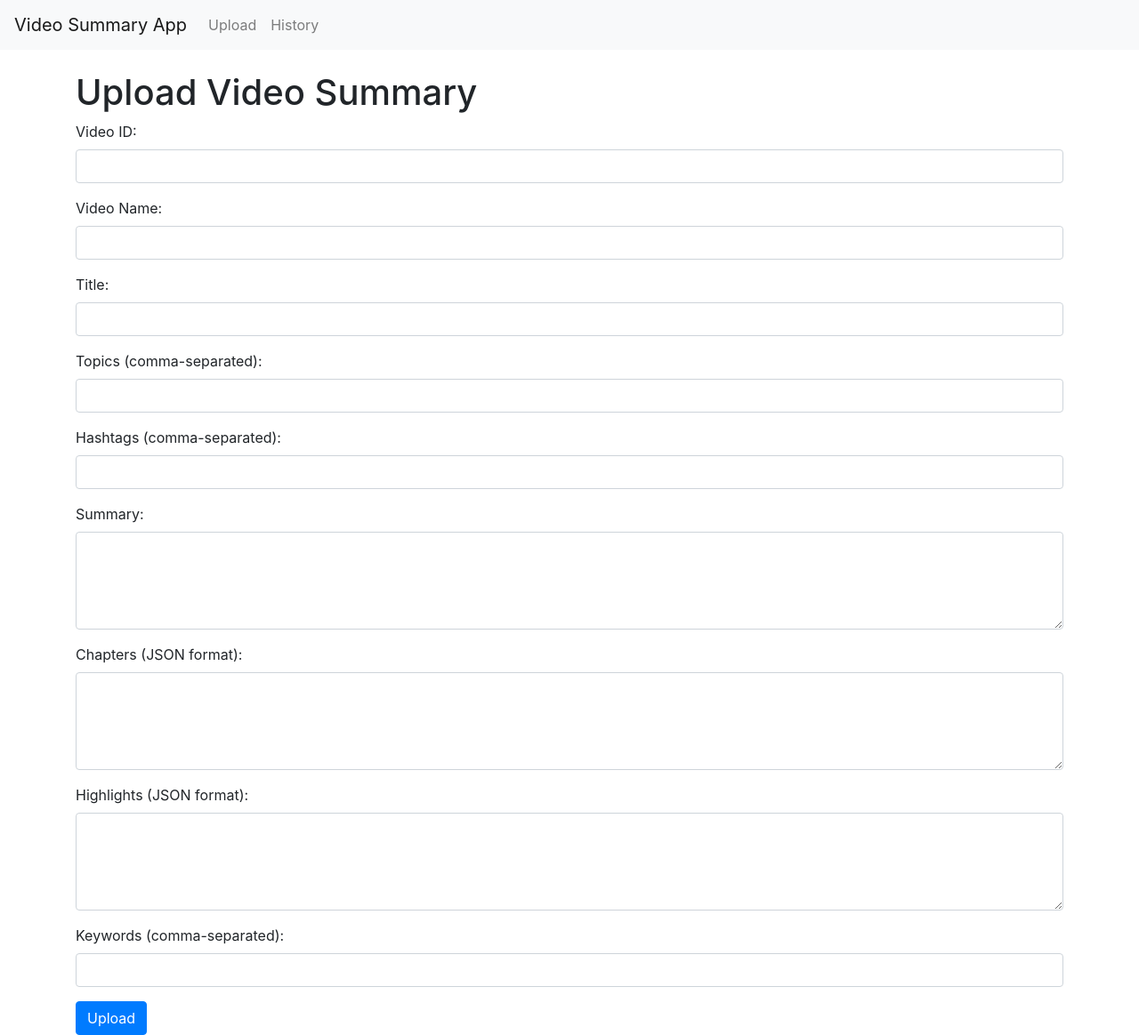
After one commit to qzyu999/twelve-labs-sample-proj, a Flask app: template templates/upload.html in a window 1280 px wide. The commit adds this page. Shown: the whole page at 89% size. Run offline with Flask 3, Linux system fonts and the light colour scheme; the template is opened without the code that fills it, so the values that code supplies are empty; some libraries are stand-ins or nearby versions.

Commit message:
Add updated code

```diff
--- a/app.py
+++ b/app.py
@@ -1,137 +1,66 @@
-# import os
-# import random
-# import string
-# from flask import Flask, render_template, request, redirect, url_for
-# from twelvelabs import TwelveLabs
-# from twelvelabs.models.task import Task
-
-# app = Flask(__name__)
-
-# # Twelve Labs configuration
-# API_KEY = os.getenv('API_KEY')
-# client = TwelveLabs(api_key=API_KEY)
-# ALLOWED_EXTENSIONS = ['mp4']
-# UPLOAD_FOLDER = 'static/videos'
-# app.config['UPLOAD_FOLDER'] = UPLOAD_FOLDER
-
-# def allowed_file(filename):
-#     return '.' in filename and filename.rsplit('.', 1)[1].lower() in ALLOWED_EXTENSIONS
-
-# def generate_unique_index_name(base_name):
-#     random_string = ''.join(random.choices(string.ascii_lowercase + string.digits, k=8))
-#     return f"{base_name}-{random_string}"
-
-# @app.route('/')
-# def index():
-#     return render_template('index.html')
-
-# @app.route('/upload', methods=['POST'])
-# def upload():
-#     if 'video' not in request.files:
-#         return "No video file found"
-
-#     video = request.files['video']
-#     if video.filename == "":
-#         return 'No video file selected'
-
-#     if video and allowed_file(video.filename):
-#         video_path = os.path.join(app.config['UPLOAD_FOLDER'], video.filename)
-#         video.save(video_path)
-
-#         # Generate a unique index name based on the video's filename
-#         base_name = os.path.splitext(video.filename)[0]
-#         index_name = generate_unique_index_name(base_name)
-
-#         # Create a new index with the unique name
-#         index = client.index.create(
-#             name=index_name,
-#             engines=[
-#                 {
-#                     "name": "pegasus1",
-#                     "options": ["visual", "conversation"],
-#                 }
-#             ]
-#         )
-
-#         # Upload video to Twelve Labs API
-#         task = client.task.create(index_id=index.id, file=video_path, language="en")
-
-#         # Wait for the task to complete
-#         task.wait_for_done(sleep_interval=50)
-#         if task.status != "ready":
-#             return f"Indexing failed with status {task.status}"
-
-#         video_id = task.video_id
-#         return redirect(url_for('summary', video_id=video_id, video_name=video.filename))
-
-#     return "Invalid file type"
-
-# @app.route('/summary/<video_id>/<video_name>')
-# def summary(video_id, video_name):
-#     # Generate text summaries for the video
-#     res_gist = client.generate.gist(video_id=video_id, types=["title", "topic", "hashtag"])
-#     res_summary = client.generate.summarize(video_id=video_id, type="summary")
-#     res_chapters = client.generate.summarize(video_id=video_id, type="chapter")
-#     res_highlights = client.generate.summarize(video_id=video_id, type="highlight")
-#     res_keywords = client.generate.text(video_id=video_id, prompt="Based on this video, I want to generate five keywords for SEO (Search Engine Optimization).")
-
-#     return render_template(
-#         'summary.html',
-#         video_name=video_name,
-#         title=res_gist.title,
-#         topics=res_gist.topics,
-#         hashtags=res_gist.hashtags,
-#         summary=res_summary.summary,
-#         chapters=res_chapters.chapters,
-#         highlights=res_highlights.highlights,
-#         keywords=res_keywords.data
-#     )
-
-# if __name__ == "__main__":
-#     app.run(debug=True)
-
-
 import os
 import random
 import string
-from flask import Flask, render_template, request, redirect, url_for
+import json
+from flask import Flask, render_template, request, redirect, url_for, flash
 from flask_sqlalchemy import SQLAlchemy
+from filters import seconds_to_hhmmss
+from sqlalchemy.types import TypeDecorator, TEXT
 from twelvelabs import TwelveLabs
-from twelvelabs.models.task import Task
-
-app = Flask(__name__)
-
-# Configure the SQLAlchemy part of the app instance to use SQLite
-app.config['SQLALCHEMY_DATABASE_URI'] = 'sqlite:///video_summaries.db'
-app.config['SQLALCHEMY_TRACK_MODIFICATIONS'] = False
-
-# Create the SQLAlchemy db instance
-db = SQLAlchemy(app)
-
-# Define the VideoSummary model
-class VideoSummary(db.Model):
-    id = db.Column(db.Integer, primary_key=True)
-    video_id = db.Column(db.String(5000), unique=True, nullable=False)
-    video_name = db.Column(db.String(5000), nullable=False)
-    title = db.Column(db.String(5000), nullable=False)
-    topics = db.Column(db.String(5000), nullable=False)
-    hashtags = db.Column(db.String(5000), nullable=False)
-    summary = db.Column(db.Text, nullable=False)
-    chapters = db.Column(db.JSON, nullable=False)
-    highlights = db.Column(db.JSON, nullable=False)
-    keywords = db.Column(db.String(5000), nullable=False)
-
-# Initialize the database only if it does not already exist
-if not os.path.exists('video_summaries.db'):
-    with app.app_context():
-        db.create_all()
+from twelvelabs.exceptions import APIConnectionError, APIError
 
 # Twelve Labs configuration
 API_KEY = os.getenv('API_KEY')
 client = TwelveLabs(api_key=API_KEY)
 ALLOWED_EXTENSIONS = ['mp4']
 UPLOAD_FOLDER = 'static/videos'
+
+app = Flask(__name__)
 app.config['UPLOAD_FOLDER'] = UPLOAD_FOLDER
+app.secret_key = 'supersecretkey'  # Needed for flashing messages
+
+# Configure the SQLAlchemy part of the app instance to use SQLite
+db_path = os.path.join(os.getcwd(), 'database.db')
+app.config['SQLALCHEMY_DATABASE_URI'] = f'sqlite:///{db_path}'
+app.config['SQLALCHEMY_TRACK_MODIFICATIONS'] = False
+
+# Create the SQLAlchemy db instance
+db = SQLAlchemy(app)
+
+# Define your models here
+class JSONType(TypeDecorator):
+    impl = TEXT
+
+    def process_bind_param(self, value, dialect):
+        if value is not None:
+            return json.dumps(value, default=lambda o: o.__dict__)
+        return None
+
+    def process_result_value(self, value, dialect):
+        if value is not None:
+            return json.loads(value)
+        return None
+
+class VideoSummary(db.Model):
+    id = db.Column(db.Integer, primary_key=True)
+    video_id = db.Column(db.String(200), nullable=False)
+    index_name = db.Column(db.String(200), nullable=False)
+    video_name = db.Column(db.String(200), nullable=False)
+    title = db.Column(db.String(500), nullable=False)
+    topics = db.Column(JSONType, nullable=False)
+    hashtags = db.Column(JSONType, nullable=False)
+    summary = db.Column(db.Text, nullable=False)
+    chapters = db.Column(JSONType, nullable=False)  # Store as JSON string
+    highlights = db.Column(JSONType, nullable=False)  # Store as JSON string
+    keywords = db.Column(JSONType, nullable=False)
+
+# Initialize the database only if it does not already exist
+if not os.path.exists(db_path):
+    with app.app_context():
+        db.create_all()
+
+# Register the custom filter with Jinja2
+app.jinja_env.filters['seconds_to_hhmmss'] = seconds_to_hhmmss
 
 def allowed_file(filename):
     return '.' in filename and filename.rsplit('.', 1)[1].lower() in ALLOWED_EXTENSIONS
@@ -147,73 +76,92 @@ def index():
 @app.route('/upload', methods=['POST'])
 def upload():
     if 'video' not in request.files:
-        return "No video file found"
+        flash("No video file found")
+        return redirect(url_for('index'))
 
     video = request.files['video']
     if video.filename == "":
-        return 'No video file selected'
+        flash('No video file selected')
+        return redirect(url_for('index'))
 
     if video and allowed_file(video.filename):
-        video_path = os.path.join(app.config['UPLOAD_FOLDER'], video.filename)
-        video.save(video_path)
+        try:
+            # Generate a unique index name based on the video's filename
+            base_name, ext = os.path.splitext(video.filename)
+            index_name = generate_unique_index_name(base_name)
 
-        # Generate a unique index name based on the video's filename
-        base_name = os.path.splitext(video.filename)[0]
-        index_name = generate_unique_index_name(base_name)
+            # Save the video file to the upload folder
+            video_path = os.path.join(app.config['UPLOAD_FOLDER'], video.filename)
+            video.save(video_path)
 
-        # Create a new index with the unique name
-        index = client.index.create(
-            name=index_name,
-            engines=[
-                {
-                    "name": "pegasus1",
-                    "options": ["visual", "conversation"],
-                }
-            ]
-        )
+            # Upload video to Twelve Labs API
+            index = client.index.create(
+                name=index_name,
+                engines=[
+                    {
+                        "name": "pegasus1",
+                        "options": ["visual", "conversation"],
+                    }
+                ]
+            )
+            task = client.task.create(index_id=index.id, file=video_path, language="en")
+            task.wait_for_done(sleep_interval=50)
 
-        # Upload video to Twelve Labs API
-        task = client.task.create(index_id=index.id, file=video_path, language="en")
+            if task.status != "ready":
+                flash(f"Indexing failed with status {task.status}")
+                return redirect(url_for('index'))
 
-        # Wait for the task to complete
-        task.wait_for_done(sleep_interval=50)
-        if task.status != "ready":
-            return f"Indexing failed with status {task.status}"
+            video_id = task.video_id
 
-        video_id = task.video_id
+            # Generate summaries and save them to the database
+            res_gist = client.generate.gist(video_id=video_id, types=["title", "topic", "hashtag"])
+            res_summary = client.generate.summarize(video_id=video_id, type="summary")
+            res_chapters = client.generate.summarize(video_id=video_id, type="chapter")
+            res_highlights = client.generate.summarize(video_id=video_id, type="highlight")
+            res_keywords = client.generate.text(video_id=video_id, prompt="Based on this video, I want to generate five keywords for SEO (Search Engine Optimization).")
 
-        # Generate summaries and save them to the database
-        res_gist = client.generate.gist(video_id=video_id, types=["title", "topic", "hashtag"])
-        res_summary = client.generate.summarize(video_id=video_id, type="summary")
-        res_chapters = client.generate.summarize(video_id=video_id, type="chapter")
-        res_highlights = client.generate.summarize(video_id=video_id, type="highlight")
-        res_keywords = client.generate.text(video_id=video_id, prompt="Based on this video, I want to generate five keywords for SEO (Search Engine Optimization).")
+            video_summary = VideoSummary(
+                video_id=video_id,
+                index_name=index_name,
+                video_name=video.filename,
+                title=res_gist.title,
+                topics=res_gist.topics,
+                hashtags=res_gist.hashtags,
+                summary=res_summary.summary,
+                chapters=res_chapters.chapters,
+                highlights=res_highlights.highlights,
+                keywords=res_keywords.data
+            )
 
-        video_summary = VideoSummary(
-            video_id=video_id,
-            video_name=video.filename,
-            title=res_gist.title,
-            topics=res_gist.topics,
-            hashtags=res_gist.hashtags,
-            summary=res_summary.summary,
-            chapters=res_chapters.chapters,
-            highlights=res_highlights.highlights,
-            keywords=res_keywords.data
-        )
+            db.session.add(video_summary)
+            db.session.commit()
 
-        db.session.add(video_summary)
-        db.session.commit()
+            return redirect(url_for('summary', video_id=video_id))
 
-        return redirect(url_for('summary', video_id=video_id))
+        except APIConnectionError as e:
+            flash(f"API Connection Error: {e}")
+            app.logger.error(f"API Connection Error: {e}")
 
-    return "Invalid file type"
+        except APIError as e:
+            flash(f"API Error: {e}")
+            app.logger.error(f"API Error: {e}")
 
-@app.route('/summary/<video_id>')
+        except Exception as e:
+            flash(f"An error occurred: {e}")
+            app.logger.error(f"Unexpected Error: {e}")
+
+    else:
+        flash("Invalid file type")
+
+    return redirect(url_for('index'))
+
+@app.route('/summary/<video_id>/')
 def summary(video_id):
     video_summary = VideoSummary.query.filter_by(video_id=video_id).first_or_404()
     return render_template(
         'summary.html',
         video_name=video_summary.video_name,
+        index_name=video_summary.index_name,
         title=video_summary.title,
         topics=video_summary.topics,
         hashtags=video_summary.hashtags,
@@ -223,10 +171,18 @@ def summary(video_id):
         keywords=video_summary.keywords
     )
 
-@app.route('/history')
+@app.route('/history', methods=['GET', 'POST'])
 def history():
-    summaries = VideoSummary.query.all()
-    return render_template('history.html', summaries=summaries)
+    if request.method == 'POST':
+        selected_video_id = request.form.get('video_id')
+        if selected_video_id:
+            # Query all results for the selected video_id
+            results = VideoSummary.query.filter_by(video_id=selected_video_id).all()
+            return render_template('history_results.html', results=results)
+
+    # Query all video indices and titles from the database
+    video_list = VideoSummary.query.with_entities(VideoSummary.video_id, VideoSummary.video_name).all()
+    return render_template('history.html', video_list=video_list)
 
 if __name__ == "__main__":
     app.run(debug=True)
--- /dev/null
+++ b/filters.py
@@ -0,0 +1,6 @@
+def seconds_to_hhmmss(seconds):
+    hours = seconds // 3600
+    seconds %= 3600
+    minutes = seconds // 60
+    seconds %= 60
+    return f"{hours:02}:{minutes:02}:{seconds:02}"
--- a/templates/base.html
+++ b/templates/base.html
@@ -2,20 +2,29 @@
 <html lang="en">
 <head>
     <meta charset="UTF-8">
-    <meta name="viewport" content="width=device-width, initial-scale=1.0">
-    <title>{% block title %}{% endblock %}</title>
-    <link rel="stylesheet" href="https://cdn.jsdelivr.net/npm/bootstrap@4.3.1/dist/css/bootstrap.min.css" integrity="sha384-ggOyR0iXCbMQv3Xipma34MD+dH/1fQ784/j6cY/iJTQUOhcWr7x9JvoRxT2MZw1T" crossorigin="anonymous">
+    <meta name="viewport" content="width=device-width, initial-scale=1, shrink-to-fit=no">
+    <title>{% block title %}Video Summary App{% endblock %}</title>
+    <link href="https://stackpath.bootstrapcdn.com/bootstrap/4.5.2/css/bootstrap.min.css" rel="stylesheet">
 </head>
 <body>
     <nav class="navbar navbar-expand-lg navbar-light bg-light">
-        <a class="navbar-brand" href="#">Video Upload</a>
+        <a class="navbar-brand" href="/">Video Summary App</a>
+        <div class="collapse navbar-collapse" id="navbarNav">
+            <ul class="navbar-nav">
+                <li class="nav-item">
+                    <a class="nav-link" href="/">Upload</a>
+                </li>
+                <li class="nav-item">
+                    <a class="nav-link" href="/history">History</a>
+                </li>
+            </ul>
+        </div>
     </nav>
-    <div class="container mt-4">
-        {% block content %}
-        {% endblock %}
+    <div class="container">
+        {% block content %}{% endblock %}
     </div>
-    <script src="https://code.jquery.com/jquery-3.3.1.slim.min.js" integrity="sha384-q8i/X+965DzO0rT7abK41JStQIAqVgRVzpbzo5smXKp4YfRvH+8abtTE1Pi6jizo" crossorigin="anonymous"></script>
-    <script src="https://cdn.jsdelivr.net/npm/popper.js@1.14.7/dist/umd/popper.min.js" integrity="sha384-UO2eT0CpHqdSJQ6jHty5KVphtPhzWj9WO1clHTMGa3JDZwrnQq4sF86dIHNDz0W1" crossorigin="anonymous"></script>
-    <script src="https://cdn.jsdelivr.net/npm/bootstrap@4.3.1/dist/js/bootstrap.min.js" integrity="sha384-JjSmVgyd0p3pXB1rRibZUAYoIIy6OrQ6VrjIEaFf/nJGzIxFDsf4x0xIM+B07jRM" crossorigin="anonymous"></script>
+    <script src="https://code.jquery.com/jquery-3.5.1.slim.min.js"></script>
+    <script src="https://cdn.jsdelivr.net/npm/@popperjs/core@2.5.4/dist/umd/popper.min.js"></script>
+    <script src="https://stackpath.bootstrapcdn.com/bootstrap/4.5.2/js/bootstrap.min.js"></script>
 </body>
 </html>
--- /dev/null
+++ b/templates/upload.html
@@ -0,0 +1,46 @@
+{% extends "base.html" %}
+
+{% block title %}Upload Video Summary{% endblock %}
+
+{% block content %}
+    <h1 class="mt-4">Upload Video Summary</h1>
+    <form action="/upload" method="post">
+        <div class="form-group">
+            <label for="video_id">Video ID:</label>
+            <input type="text" class="form-control" id="video_id" name="video_id" required>
+        </div>
+        <div class="form-group">
+            <label for="video_name">Video Name:</label>
+            <input type="text" class="form-control" id="video_name" name="video_name" required>
+        </div>
+        <div class="form-group">
+            <label for="title">Title:</label>
+            <input type="text" class="form-control" id="title" name="title" required>
+        </div>
+        <div class="form-group">
+            <label for="topics">Topics (comma-separated):</label>
+            <input type="text" class="form-control" id="topics" name="topics" required>
+        </div>
+        <div class="form-group">
+            <label for="hashtags">Hashtags (comma-separated):</label>
+            <input type="text" class="form-control" id="hashtags" name="hashtags" required>
+        </div>
+        <div class="form-group">
+            <label for="summary">Summary:</label>
+            <textarea class="form-control" id="summary" name="summary" rows="4" required></textarea>
+        </div>
+        <div class="form-group">
+            <label for="chapters">Chapters (JSON format):</label>
+            <textarea class="form-control" id="chapters" name="chapters" rows="4" required></textarea>
+        </div>
+        <div class="form-group">
+            <label for="highlights">Highlights (JSON format):</label>
+            <textarea class="form-control" id="highlights" name="highlights" rows="4" required></textarea>
+        </div>
+        <div class="form-group">
+            <label for="keywords">Keywords (comma-separated):</label>
+            <input type="text" class="form-control" id="keywords" name="keywords" required>
+        </div>
+        <button type="submit" class="btn btn-primary">Upload</button>
+    </form>
+{% endblock %}
```
Also changed, not shown: templates/history.html (added, +20 -0 lines), templates/history_results.html (added, +50 -0 lines), templates/preview.html (deleted, +0 -14 lines), templates/summary.html (+30 -25 lines), 1 other file.
